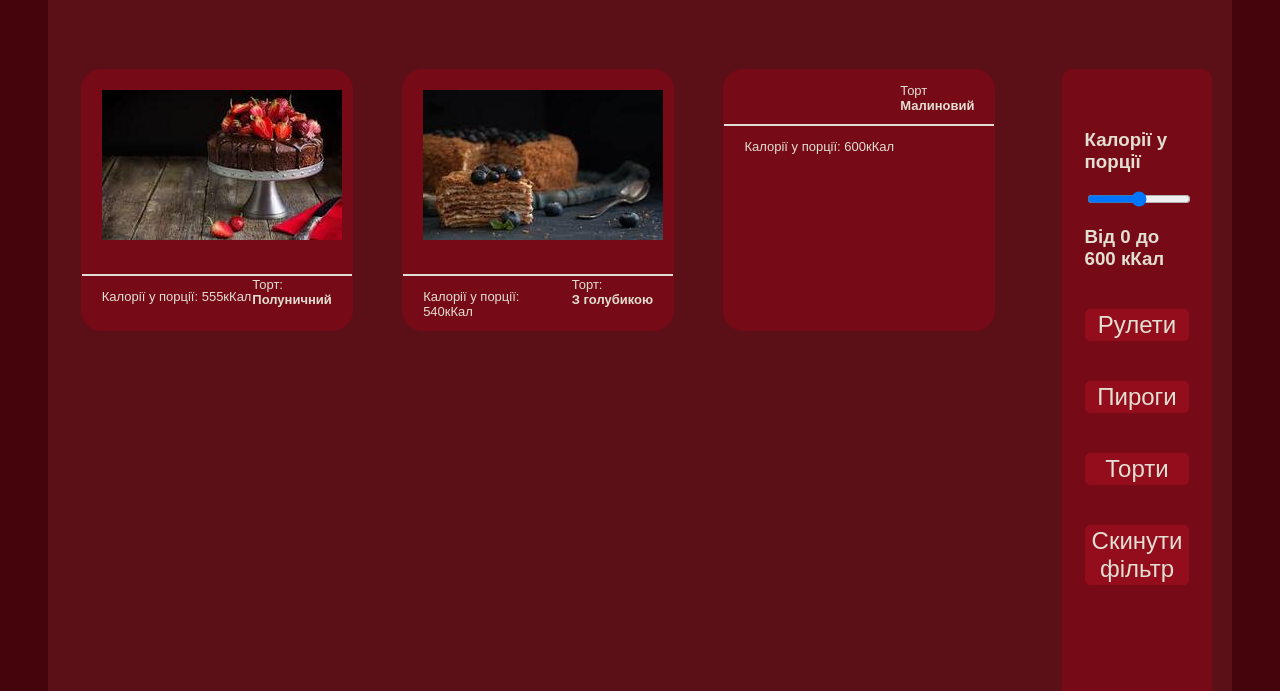
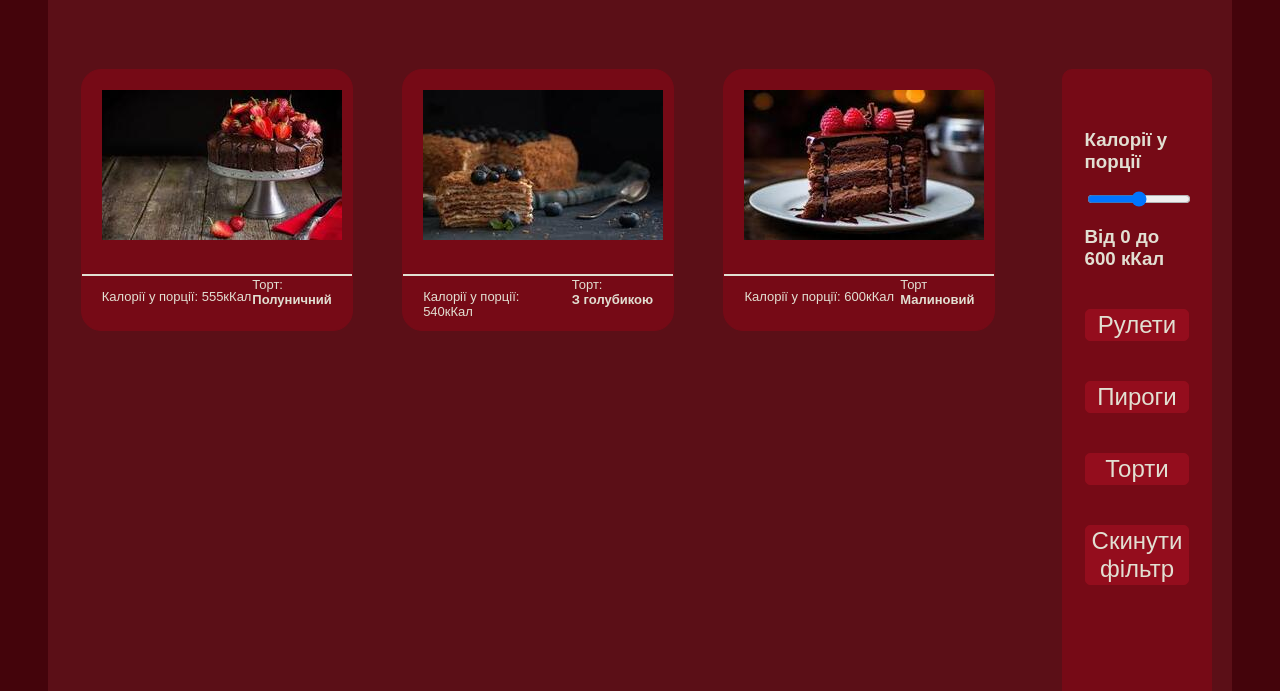
Before and after one commit to daaaaanyaaaaaaaaa/dvmakarenko, a plain HTML site: page tort.html in a window 1280 px wide. Shown: the part 109-800 px from the top of the page. Drawn offline with Linux system fonts and the light colour scheme; the site is published under a folder, as on GitHub Pages, so addresses that start at the root find nothing.

Commit message:
Update tort.html

```diff
--- a/tort.html
+++ b/tort.html
@@ -35,7 +35,7 @@
             <div class="calories"><p>Калорії у порції: 540кКал</p></div>
           </div>
           <div class="pie">
-            <img src="/tort_malina.jpg" alt="" />
+            <img src="tort_malina.jpg" alt="" />
             <div class="name">
               <p>
                 Торт <br />
```
